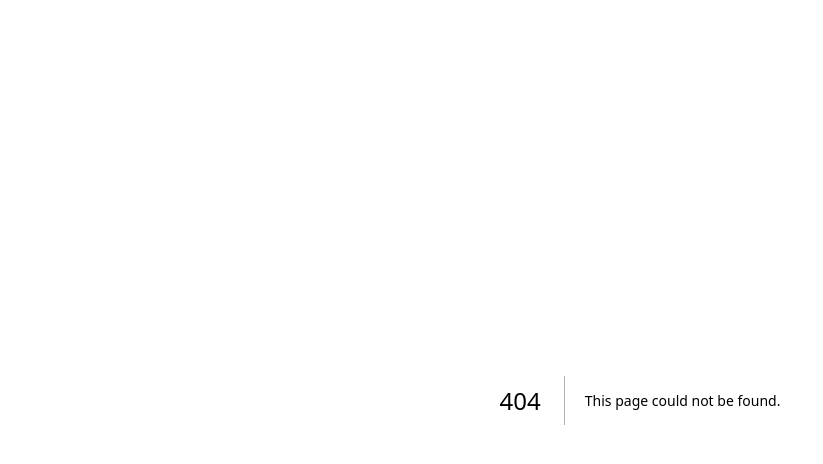
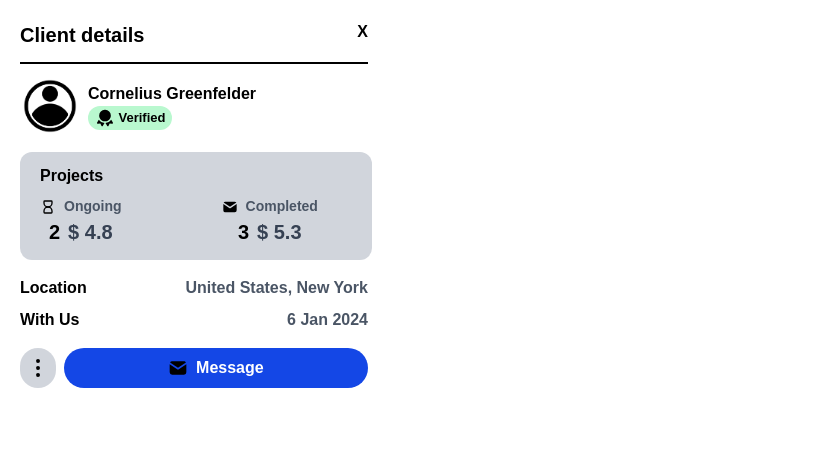
Before and after one commit to yudha-03/FE-CODE-SATRIA-SIB4A-, a Next.js app: page /sub-user in a window 1280 px wide. Before the commit this address had no page. Shown: the top 464 px of the page, without its empty margins (0-823 px from the left). Built offline with nearby package versions, Linux system fonts and the light colour scheme.

Commit message:
tambah folder sub

```diff
--- a/app/belajar/page.tsx
+++ b/app/belajar/page.tsx
@@ -1,16 +1,16 @@
 export default function belajar(){
     return(
-        <section className="bg-white h-104 w-70 p-2 rounded-3xl">
-            <div className="bg-gray-200 rounded-3xl p-3 flex justify-center">
+        <section className="bg-white h-104 w-70 p-2 rounded-3xl"> {/*Main container */}
+            <div className="bg-gray-200 rounded-3xl p-3 flex justify-center"> {/*Sub Container 1*/}
                 <img className="h-50" src="person.png" alt="person" />
             </div>
-            <div className="p-3 flex flex-col gap-2">
+            <div className="p-3 flex flex-col gap-2"> {/*Sub Container 2 */}
             <div className="flex flex-col">
                 <h2 className="font-bold text-black text-[30px]">San Francisco</h2>
                 <p className="text-gray-500 font-semibold">Premium Economy</p>
             </div>
             <div className="flex gap-3">
-                <div className="flex gap-3">
+                <div className="flex gap-1">
                     <img src="terminal-2.svg" alt="terminal" />
                     <p className="text-black font-semibold">from $240</p>
                 </div>
--- /dev/null
+++ b/app/sub-user/_componen/badge.tsx
@@ -0,0 +1,8 @@
+export default function badge({img, status}:{img : string; status:string}) {
+  return (
+    <div className="bg-green-200 h-6 w-21 flex gap-1 items-center justify-center rounded-2xl">
+      <img className="h-5" src={img} alt="award" />
+      <p className="text-[13px]">{status}</p>
+    </div>
+  );
+}
--- /dev/null
+++ b/app/sub-user/_componen/detail.tsx
@@ -0,0 +1,14 @@
+export default function Detail_card({img, tittle, qty, price} : {img : string ; tittle : string ; qty : number ; price : number}) {
+  return (
+    <div className="flex flex-col items-center">
+      <div className="flex items-center gap-2">
+        <img className="h-4" src= {img} alt="glass" />
+        <p className="text-gray-600 text-[14px] font-bold">{tittle}</p>
+      </div>
+      <div className="flex gap-2 text-black font-bold">
+        <h2 className="text-[20px]">{qty}</h2>
+        <h2 className="text-gray-700 text-[20px]">$ {price}</h2>
+      </div>
+    </div>
+  );
+}
--- /dev/null
+++ b/app/sub-user/page.tsx
@@ -0,0 +1,48 @@
+import Detail_card from "./_componen/detail"
+import Badge from "./_componen/badge"
+export default function subuser(){
+    return(
+        <section className="bg-white h-104 w-97 p-5 rounded-xl flex flex-col gap-4">
+            <div className="flex flex-col gap-3">
+                <div className=" flex text-black font-bold">
+                        <h2 className="text-[20px]">Client details</h2>
+                        <p className="ml-auto">X</p>
+                </div>
+                <hr className="border-t-2 border-black" />
+                <div className="flex gap-2 items-center">
+                    <img className="h-15" src="person.png" alt="person" />
+                    <div className="text-black font-semibold">
+                        <h2 className="/text-[18px]">Cornelius Greenfelder</h2>
+                        <Badge img = "/award.svg" status = "Verified"/>
+                    </div>
+                </div>
+            </div>
+            <div className="bg-gray-300 h-27 w-88 rounded-xl p-3 px-5">
+                <h2 className="text-black font-bold mb-2">Projects</h2>
+                <div className="flex gap-25">
+                    <Detail_card img ="/hourglass-empty.svg" tittle ="Ongoing" qty={2} price = {(4.8)}/>
+                    <Detail_card img="/mail.svg" tittle ="Completed" qty={3} price={(5.3)}/>
+                </div>
+            </div>
+            <div className="text-black font-semibold flex flex-col gap-2">
+                <div className="flex">
+                    <h2>Location</h2>
+                    <h2 className="ml-auto text-gray-600">United States, New York</h2>
+                </div>
+                <div className="flex">
+                    <h2>With Us</h2>
+                    <h2 className="ml-auto text-gray-600">6 Jan 2024</h2>
+                </div>
+            </div>
+            <div className="flex text-black font bold items-center gap-2">
+                <div className="bg-gray-300 h-10 w-10 rounded-full flex items-center justify-center">
+                    <img className="h-6" src="dots-vertical.svg" alt="dot" />
+                </div>
+                <div className="bg-blue-700 h-10 w-85 flex items-center justify-center rounded-4xl gap-2">
+                    <img className="h-5" src="mail.svg" alt="mail" />
+                    <h2 className="text-white font-semibold">Message</h2>
+                </div>
+            </div>
+        </section>
+    )
+}
```
Also changed, not shown: app/sub-user/_componen/button-1.tsx (added).
